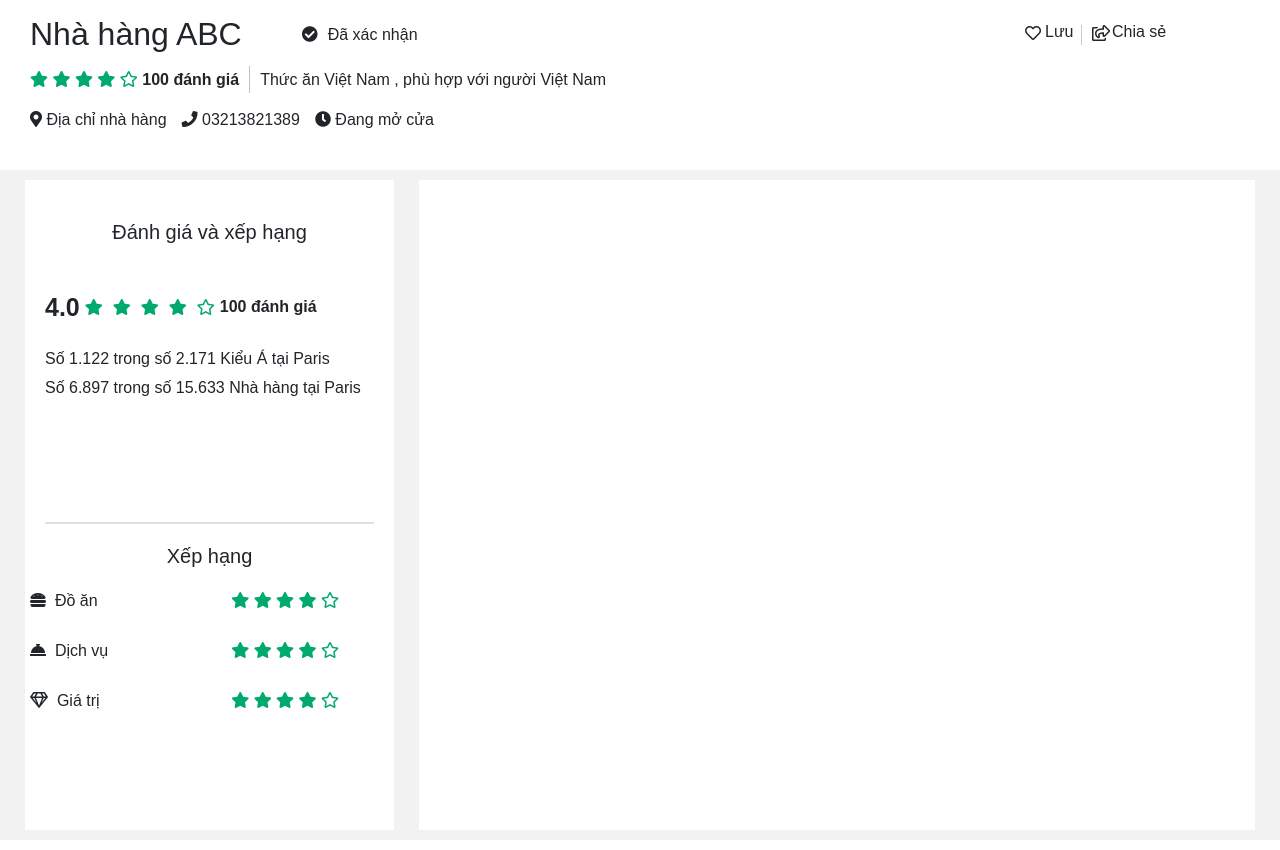
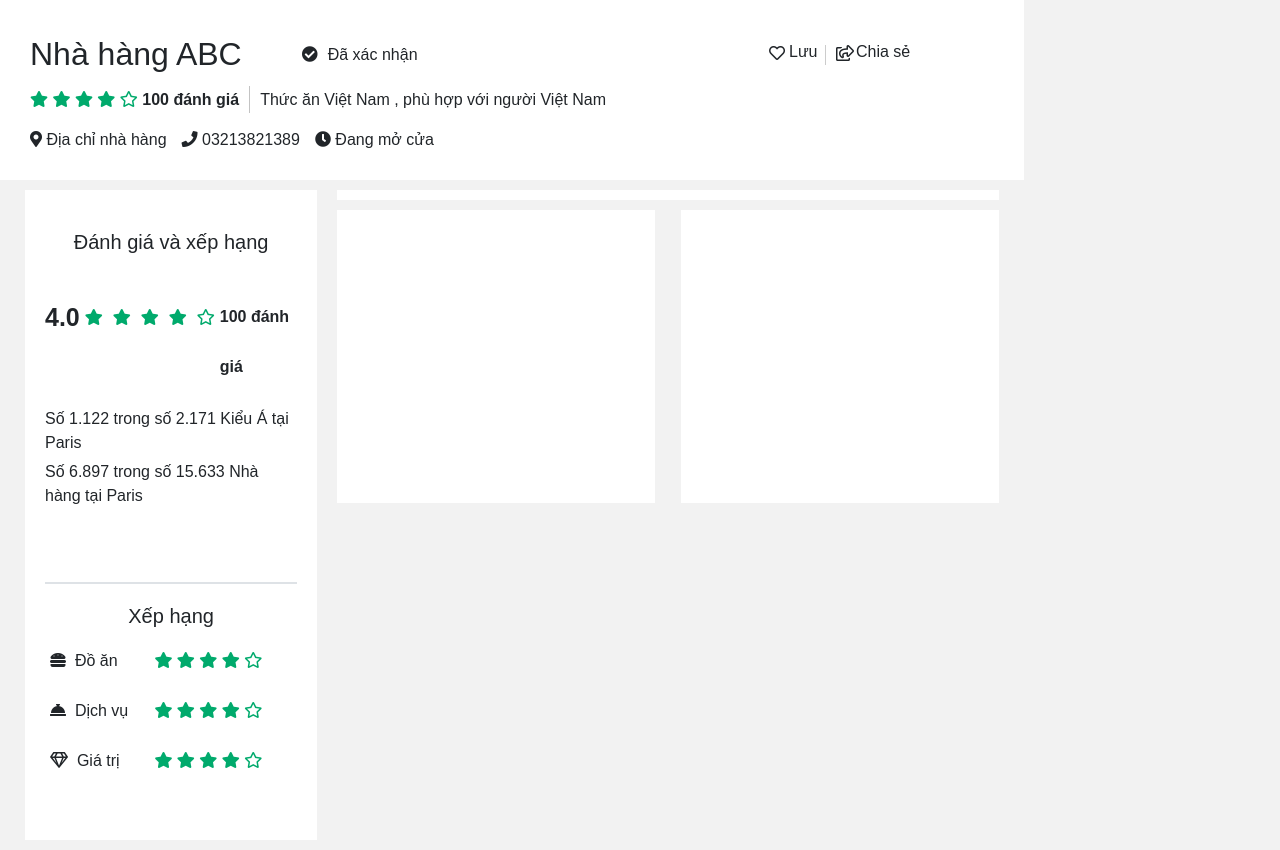
Before and after one commit to Phat1010/Travel-Source, a PHP site: page /html/food-page.html in a window 1280 px wide. Run offline with PHP 8.4, Linux system fonts and the light colour scheme; some libraries are stand-ins or nearby versions.

Commit message:
Update food.css

```diff
--- a/Travel-Source/css/food.css
+++ b/Travel-Source/css/food.css
@@ -6,18 +6,27 @@
     background-color: #f2f2f2;
     font-size: medium;
     font-family: Arial,Tahoma,Bitstream Vera Sans,sans-serif;
+    width: 80%;
 }
 
 .fa-star{
     color: #00aa6c;
 }
-
+.head{
+	width: 100%;
+	height: auto;
+}
+.container{
+	width: 100%;
+	height: auto;
+	padding-top: 100px;
+}
 
 .header{
     width: 100%;
     min-height: 170px;
     background-color: #fff;
-    padding: 5px 30px;
+    padding: 25px 30px;
 }
 .row1{
     width: 100%;
@@ -115,7 +124,7 @@
     font-size: 20px;
 }
 .main .rating .danhgia{
-    height: 250px;
+    height: 300px;
 }
 .main .rating .danhgia .icon{
     display: flex;
@@ -150,33 +159,84 @@
 .main .rating .xephang .row{
     line-height: 50px;
     position: relative;
+    padding: 0 20px ;
 }
 .main .rating .xephang .row .xyz{
     position: absolute;
     right: 50px;
 }
+
 .main .info {
     float: right;
-    background-color: #fff;
     width: 68%;
     height: 650px;
+}
+.main .info h2{
+    font-size: 20px;
 }
 .main .img{
     float: right;
     background-color: #fff;
+    width: 100%;
+    max-height: 400px;
+    padding: 5px;
+    position: relative;
+    display: flex;
+}
+.main .img img{
+    padding: 2px;
+    opacity: 0.7;
+    image-rendering: pixelated;
+    filter: drop-shadow(0 0 5px rgb(31, 31, 32));
+}
+.main .img img:hover{
+    cursor: pointer;
+    opacity: 0.9;
+}
+.main .img .img-container{
+    float: left;
+    width: 70%;
+}
+.main .img div{
+    width: 30%;
+    display: block;
+}
+.main .img .img-small{
+    height: 33.3%;
+    width: 100%;
+}
+.main .img .photo-librari{
+    position: absolute;
+    bottom: 15px;
+    left: 20px;
+}
+.main .img .photo-librari:hover{
+    cursor: pointer;
+    text-decoration: underline;
+}
 
-}
+
 .main .address{
+    padding: 5px 20px;
+    margin-top: 10px;
     width: 48%;
     height: 45%;
     float: right;
     background-color: #fff;
-}.main .detail{
+}
+.main .address img{
+    width: 100%;
+}
+.main .detail{
+    padding: 5px 20px;
+    margin-top: 10px;
     width: 48%;
     height: 45%;
     float: left;
     background-color: #fff;
 }
+
+
 
 
 
```
